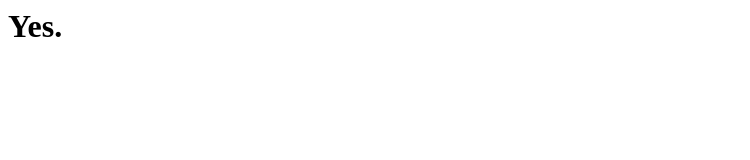
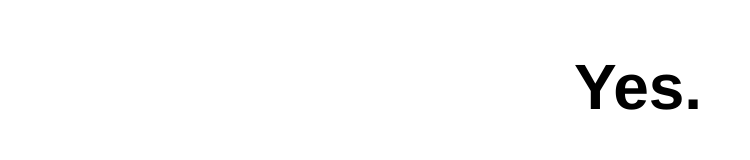
Before and after one commit to sampengilly/doweneedacardforthat, a plain HTML site: page index.html in a window 1280 px wide. Shown: the whole page, without its empty margins (0-750 px from the left). Drawn offline with Linux system fonts and the light colour scheme.

Commit message:
Added style

```diff
--- a/index.html
+++ b/index.html
@@ -1 +1,3 @@
-<h1>Yes.</h1>
+<h1 style="font-family: Helvetica; font-size: 48pt; width: 132px; margin: 50px auto;">
+  Yes.
+</h1>
```
